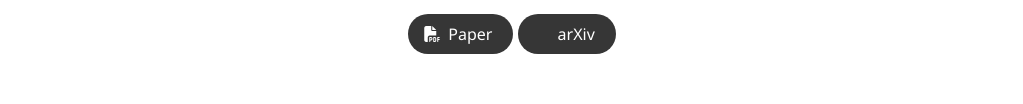
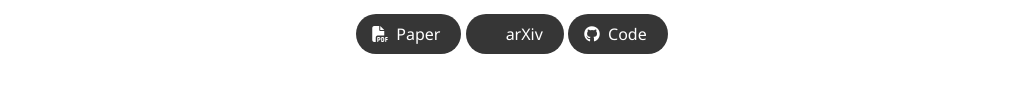
Before and after one commit to collaborative-mapush/collaborative-mapush.github.io, a plain HTML site: page index.html in a window 1280 px wide. Shown: the part 338-442 px from the top of the page, without its empty margins (128-1151 px from the left). Drawn offline with nearby package versions, Linux system fonts and the light colour scheme; some icons are missing; a web font is replaced by a local one.

Commit message:
add code

```diff
--- a/index.html
+++ b/index.html
@@ -104,6 +104,16 @@
                   </span>
                   <span>arXiv</span>
                 </a>
+              </span>
+              <!-- Code Link. -->
+              <span class="link-block">
+                <a href="https://github.com/collaborative-mapush/MAPush"
+                   class="external-link button is-normal is-rounded is-dark" target="_blank">
+                  <span class="icon">
+                      <i class="fab fa-github"></i>
+                  </span>
+                  <span>Code</span>
+                  </a>
               </span>
             </div>
 
```
